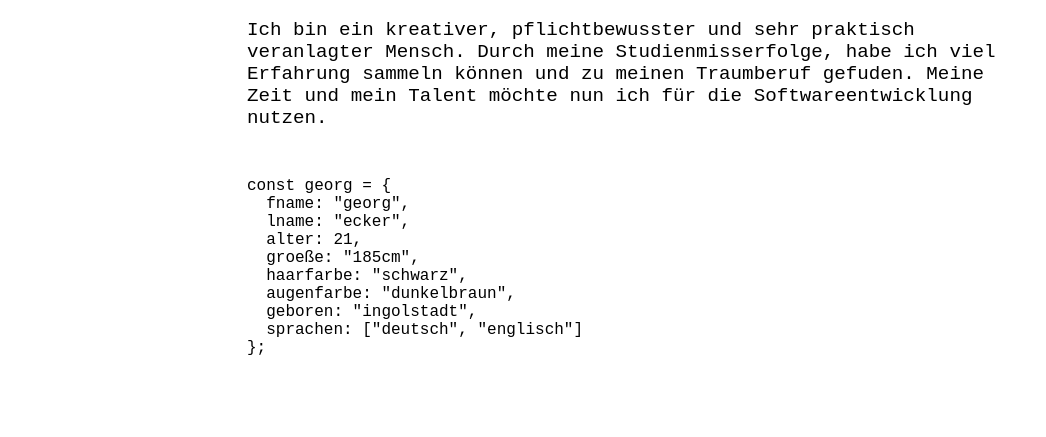
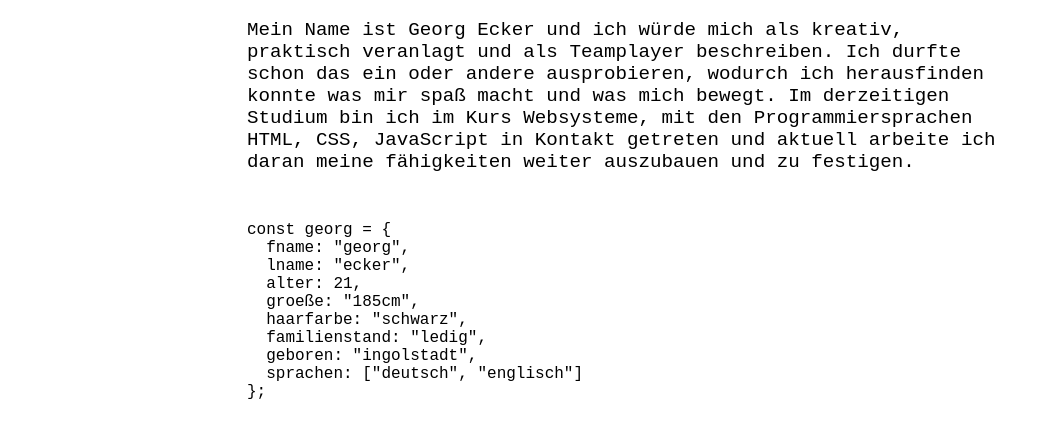
Before and after one commit to GWANDOcode/personal_webpage, a plain HTML site: page index.html in a window 1280 px wide. Shown: the part 801-1238 px from the top of the page, without its empty margins (9-1055 px from the left). Drawn offline with Linux system fonts and the light colour scheme.

Commit message:
Change about me text and characteristics

```diff
--- a/index.html
+++ b/index.html
@@ -26,9 +26,14 @@
                 <img src="./images/georg_ecker.jpg" alt="image of Georg Ecker">
                 <h1>Georg Ecker</h1>
                 <p>
-                    Ich bin ein kreativer, pflichtbewusster und sehr praktisch veranlagter Mensch. Durch
-                    meine Studienmisserfolge, habe ich viel Erfahrung sammeln können und zu meinen
-                    Traumberuf gefuden. Meine Zeit und mein Talent möchte nun ich für die Softwareentwicklung nutzen.
+                    Mein Name ist Georg Ecker und ich würde mich als kreativ,
+                    praktisch veranlagt und als Teamplayer beschreiben.
+                    Ich durfte schon das ein oder andere ausprobieren, wodurch
+                    ich herausfinden konnte was mir spaß macht und was mich bewegt.
+                    Im derzeitigen Studium bin ich im Kurs Websysteme, mit den
+                    Programmiersprachen HTML, CSS, JavaScript in Kontakt getreten
+                    und aktuell arbeite ich daran meine fähigkeiten weiter
+                    auszubauen und zu festigen.
                 </p>
                 <p class="smaller">
                     const georg = {<br>
@@ -37,7 +42,7 @@
                         <span class="indent"> alter: 21,</span><br>
                         <span class="indent">groeße: "185cm",</span><br>
                         <span class="indent">haarfarbe: "schwarz",</span><br>
-                        <span class="indent">augenfarbe: "dunkelbraun",</span><br>
+                        <span class="indent">familienstand: "ledig",</span><br>
                         <span class="indent">geboren: "ingolstadt",</span><br>
                         <span class="indent">sprachen: ["deutsch", "englisch"]</span><br>
                         };
```
